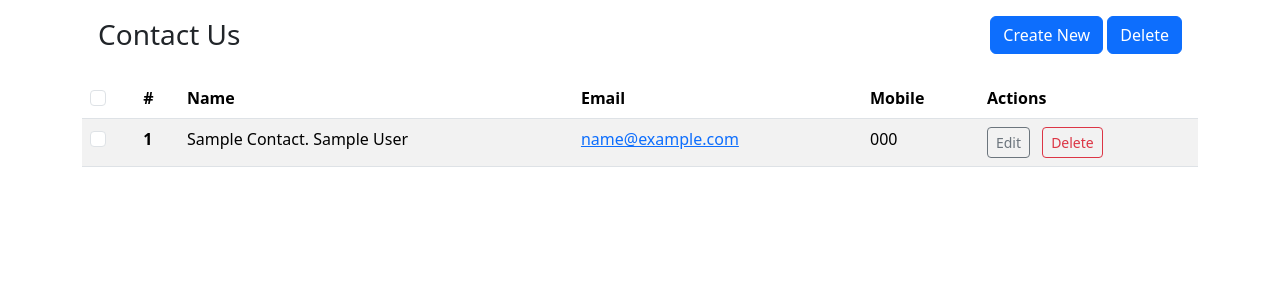
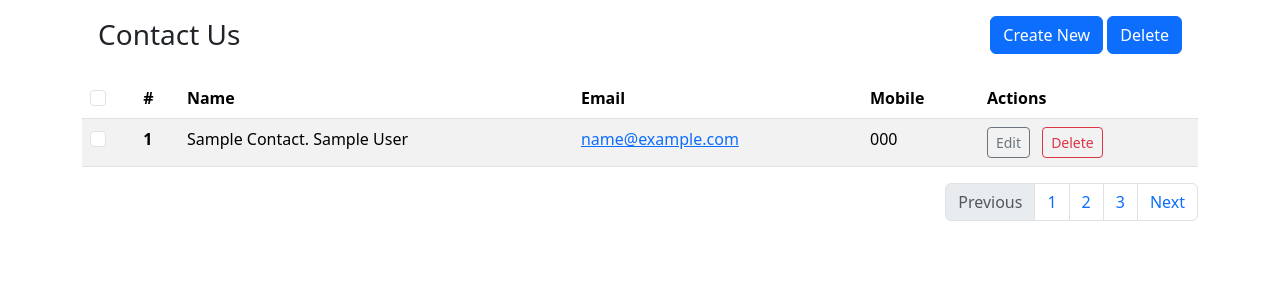
Before and after one commit to lodoue/tenzonic-django, a Django app: page /page/contactus/list in a window 1280 px wide. Shown: the top 300 px of the page. Run offline with Django 5.2, Linux system fonts and the light colour scheme; tables that the repository leaves empty hold one stand-in row (values such as "Sample post"); some libraries are stand-ins or nearby versions.

Commit message:
Working on delete and delete all with pagination

```diff
--- a/pages/models.py
+++ b/pages/models.py
@@ -1,4 +1,5 @@
 import datetime
+from django.conf import settings
 from django.db import models
 from django.core.exceptions import ValidationError
 from django.core.validators import RegexValidator
@@ -25,6 +26,9 @@ def validate_pin_length(value):
     if len(str(value)) != 6:
         raise ValidationError('Pin code should be exactly 6 digits.')
 
+# Define Models
+
+
 class BaseModel(models.Model):
     created_on = models.DateTimeField(default=timezone.now)
     modified_on = models.DateTimeField(auto_now=True)
@@ -41,7 +45,11 @@ class BaseModel(models.Model):
     def was_created_recently(self):
         return self.created_on >= timezone.now() - datetime.timedelta(days=1)
 
-# Contact models
+# Profile model
+class Profile(BaseModel):
+    user = models.OneToOneField(settings.AUTH_USER_MODEL, on_delete=models.CASCADE)
+
+# Contact model
 class Contact(BaseModel):
     TITLE_CHOICES=CHOICES['titles']
     GENDER_CHOICES=CHOICES['genders']
--- a/pages/templates/list.html
+++ b/pages/templates/list.html
@@ -4,23 +4,24 @@
 
 {% block content %}
 <form action="{% url 'pages:deleteAllContact' %}" method="post">
+    {% csrf_token %}
+
     <div class="d-flex justify-content-between align-items-center mb-2 p-3">
         <h3 class="mb-0">Contact Us</h3>
         <div>
             <a class="btn btn-primary" href="{% url 'pages:createContact' %}">Create New</a>
-            {% bootstrap_button button_type="submit" content="Delete" %}
+            {% bootstrap_button button_type="submit" content="Delete" onclick="return confirm('Are you sure you want to proceed?');" %}
         </div>
     </div>
 
     {% include "alert.html" %}
 
-    {% csrf_token %}
     <table class="table table-hover table-striped">
         <thead>
             <tr>
                 <!-- Checkbox column header -->
                 <th scope="col">
-                    <input class="form-check-input" type="checkbox" id="selectAll">
+                    <input class="form-check-input" type="checkbox" id="selectAll" onclick="toggleAll(this)">
                 </th>
                 <th scope="col">#</th>
                 <th scope="col">Name</th>
@@ -33,7 +34,7 @@
             {% for contact in contacts %}
             <tr>
                 <td>
-                    <input name="contact" class="form-check-input" value="{{ contact.id }}" type="checkbox" id="contact{{ contact.id }}">
+                    <input name="contact_ids" class="form-check-input contact-checkbox" value="{{ contact.id }}" type="checkbox" id="contact{{ contact.id }}">
                 </td>
                 <th scope="row">{{ contact.id }}</th>
                 <td class="text-capitalize">{{ contact.title }}. {{ contact.firstname }} {{ contact.lastname }}</td>
@@ -53,5 +54,32 @@
             {% endfor %}
         </tbody>
     </table>
+
+    <nav aria-label="Page navigation example">
+        <ul class="pagination justify-content-end">
+            <li class="page-item disabled">
+                <a class="page-link" href="#" tabindex="-1">Previous</a>
+            </li>
+            <li class="page-item"><a class="page-link" href="#">1</a></li>
+            <li class="page-item"><a class="page-link" href="#">2</a></li>
+            <li class="page-item"><a class="page-link" href="#">3</a></li>
+            <li class="page-item">
+                <a class="page-link" href="#">Next</a>
+            </li>
+        </ul>
+    </nav>
 </form>
+
+<script type="text/javascript">
+    function toggleAll(source) {
+        // Use querySelectorAll to get all checkboxes with the specific class name
+        checkboxes = document.querySelectorAll('.contact-checkbox');
+
+        // Loop through the list and set their checked property to the master's checked property
+        for (var i = 0; i < checkboxes.length; i++) {
+            checkboxes[i].checked = source.checked;
+        }
+    }
+</script>
+
 {% endblock %}
--- a/pages/views.py
+++ b/pages/views.py
@@ -67,7 +67,16 @@ def contact_detail(request, contact_id):
 
 def deleteall_contact(request):
     if request.method == "POST":
-        print(request.POST)
+        contact_ids = request.POST.getlist('contact_ids')
+
+        if(len(contact_ids) > 0):
+            # Filter the QuerySet to include only the selected IDs and delete them
+            deleted_count, _ = Contact.objects.filter(id__in=contact_ids).delete()
+
+            messages.success(request, f"{deleted_count} contact(s) deleted successfully.")
+        else:
+            messages.error(request, 'Must select atleast 1 contact to delete.')
+
     return redirect('pages:listContactus')
 
 
```
